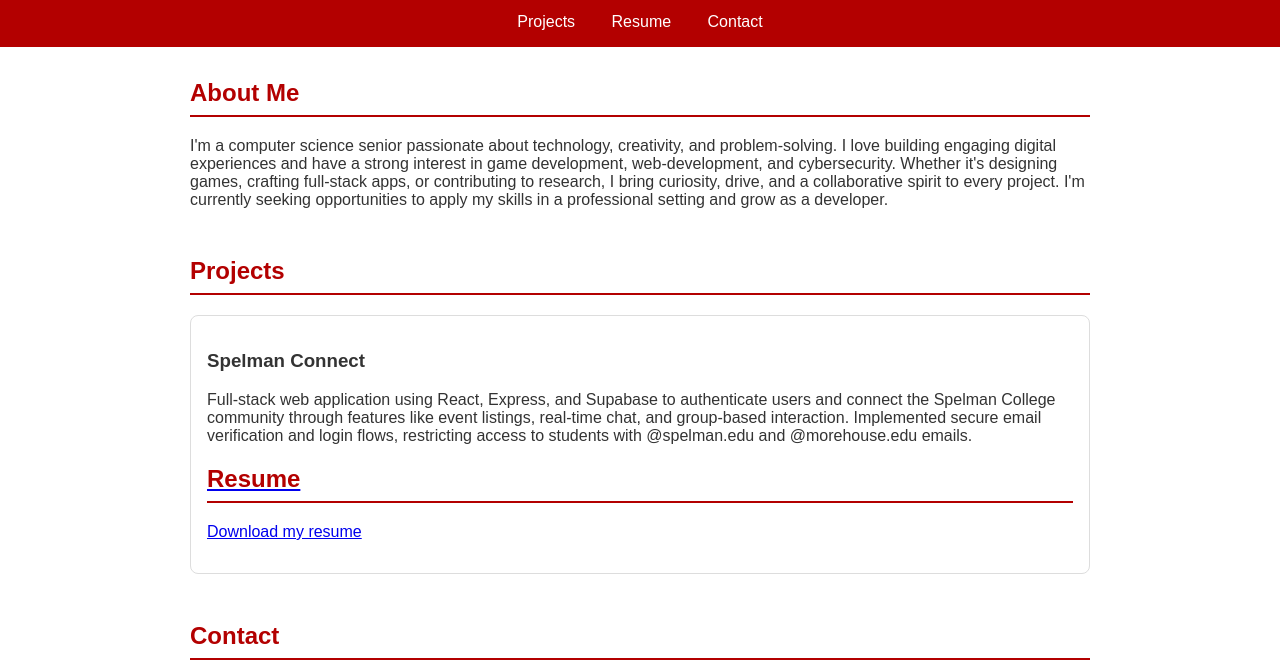
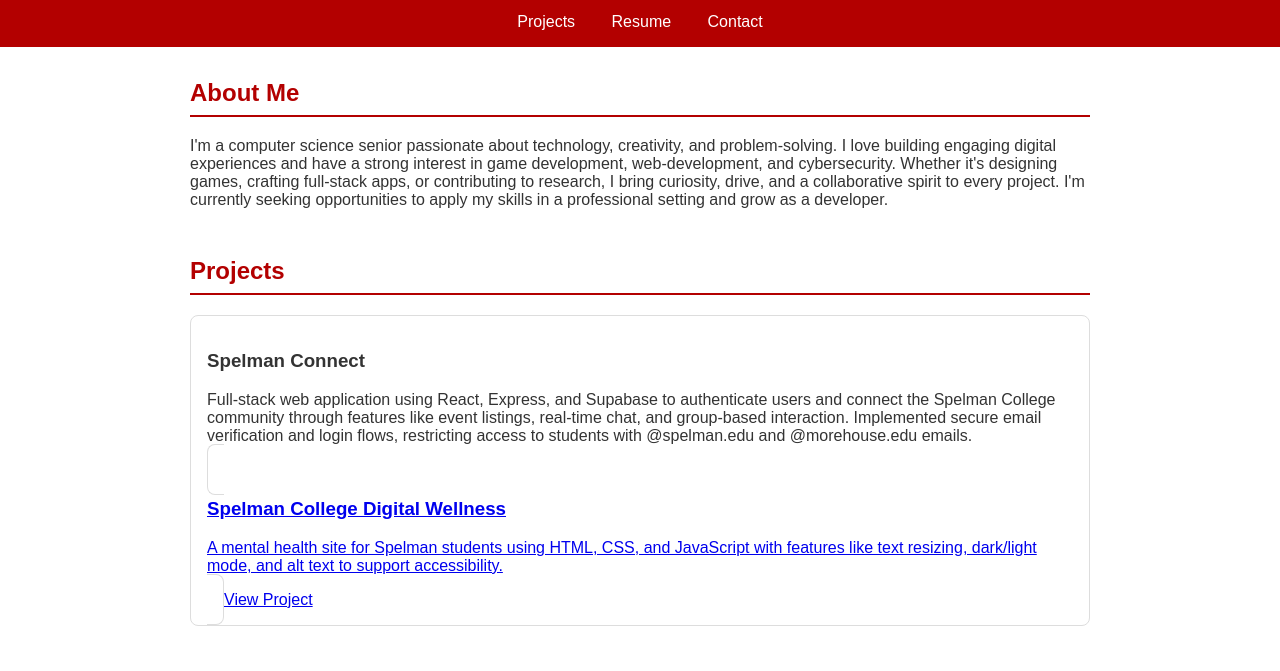
Before and after one commit to jaidaplair/Portfolio, a plain HTML site: page index.html in a window 1280 px wide. Shown: the part 117-788 px from the top of the page. Drawn offline with Linux system fonts and the light colour scheme.

Commit message:
Update index.html

```diff
--- a/index.html
+++ b/index.html
@@ -3,7 +3,7 @@
 <head>
   <meta charset="UTF-8" />
   <meta name="viewport" content="width=device-width, initial-scale=1.0" />
-  <title>Your Name | Portfolio</title>
+  <title>Jaida A Plair | Portfolio</title>
   <style>
     body {
       font-family: Arial, sans-serif;
@@ -74,6 +74,11 @@
         <p>Full-stack web application using React, Express, and Supabase to authenticate users and connect the Spelman College community through features like event listings, real-time chat, and group-based interaction. Implemented secure email verification and login flows, restricting access to students with @spelman.edu and @morehouse.edu emails.</p>
         <a href="https://plairbraymvp-7665aa564efc.herokuapp.com/>View Project</a>
       </div>
+      <div class="project">
+        <h3>Spelman College Digital Wellness</h3>
+        <p>A mental health site for Spelman students using HTML, CSS, and JavaScript with features like text resizing, dark/light mode, and alt text to support accessibility.</p>
+        <a href=index2.html>View Project</a>
+      </div>
       <!-- Add more project blocks as needed -->
     </section>
 
```
